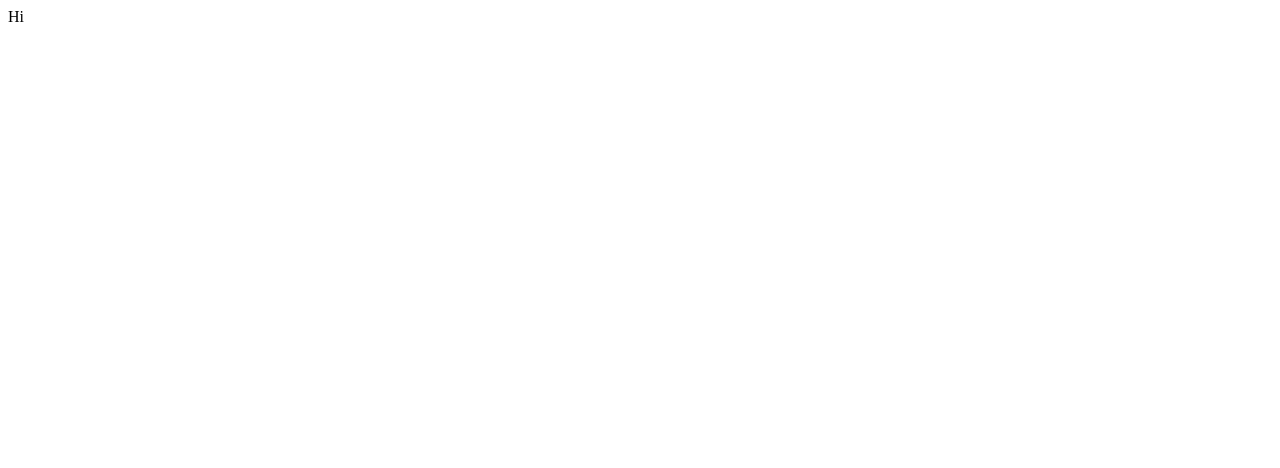
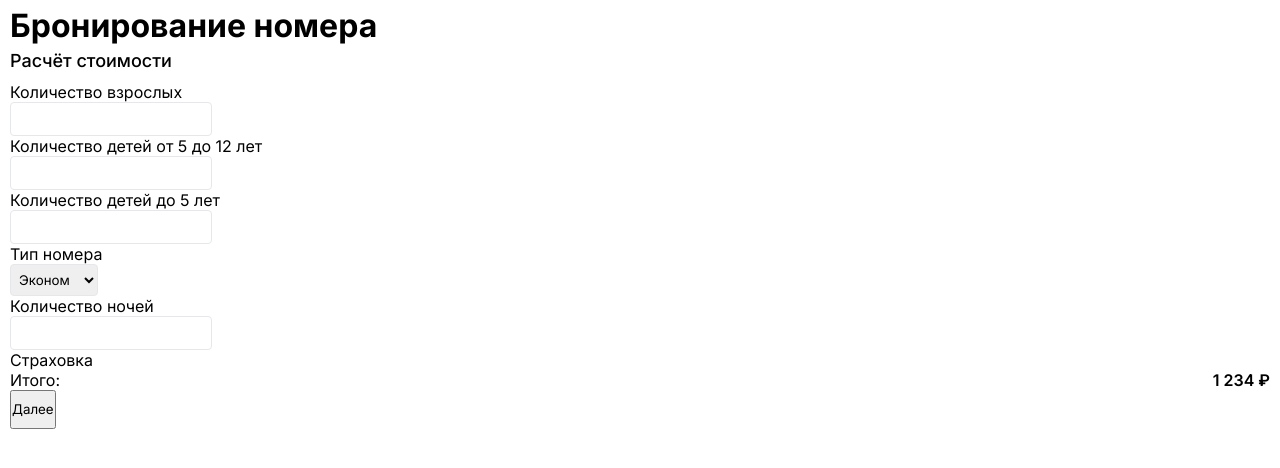
Before and after one commit to M4XPRD/nimax-test-task, a React (Create React App) app: page / in a window 1280 px wide. Shown: the top 468 px of the page. Built offline with nearby package versions, Linux system fonts and the light colour scheme.

Commit message:
Basic form created

```diff
--- a/src/App.js
+++ /dev/null
@@ -1,9 +0,0 @@
-import './styles/App.css';
-
-const App = () => (
-  <div>
-    Hi
-  </div>
-);
-
-export default App;
--- /dev/null
+++ b/src/App.jsx
@@ -0,0 +1,7 @@
+import Form from './components/Form';
+
+const App = () => (
+  <Form />
+);
+
+export default App;
--- /dev/null
+++ b/src/components/Form.jsx
@@ -0,0 +1,75 @@
+import React from 'react';
+
+const Form = () => (
+  <form className="form">
+    <header className="form-header">
+      <h1>Бронирование номера</h1>
+      <p>Расчёт стоимости</p>
+    </header>
+
+    <div className="form-container">
+      <div className="form-inputs">
+        <div className="form-control">
+          <label htmlFor="adults">
+            Количество взрослых
+            <input type="number" id="adults" name="adults" min="0" />
+          </label>
+        </div>
+
+        <div className="form-control">
+          <label htmlFor="children-5-12">
+            Количество детей от 5 до 12 лет
+            <input type="number" id="children-5-12" name="children-5-12" min="0" />
+          </label>
+        </div>
+
+        <div className="form-control">
+          <label htmlFor="children-0-5">
+            Количество детей до 5 лет
+            <input type="number" id="children-0-5" name="children-0-5" min="0" />
+          </label>
+        </div>
+
+        <div className="form-control">
+          <label htmlFor="room-type">
+            Тип номера
+            <select id="room-type" name="room-type">
+              <option selected>Эконом</option>
+              <option>Стандарт</option>
+              <option>Люкс</option>
+            </select>
+          </label>
+        </div>
+
+        <div className="form-control">
+          <label htmlFor="nights">
+            Количество ночей
+            <input type="number" id="nights" name="nights" min="0" />
+          </label>
+        </div>
+
+        <div className="form-insurance">
+          <span>Страховка</span>
+          <div className="insurance">
+            <div className="insurance-circle" />
+          </div>
+        </div>
+      </div>
+
+      <div className="form-results">
+        <div className="form-result">
+          <span>Итого:</span>
+          <span className="result-sum">1 234 ₽</span>
+        </div>
+        <div className="form-submit">
+          <button type="submit" className="submit">Далее</button>
+        </div>
+      </div>
+
+    </div>
+
+  </form>
+
+);
+
+export default Form;
--- /dev/null
+++ b/src/contexts/FormContext.jsx
@@ -0,0 +1,5 @@
+import { createContext } from 'react';
+
+const FormContext = createContext();
+
+export default FormContext;
--- /dev/null
+++ b/src/hooks/formHook.jsx
@@ -0,0 +1,6 @@
+import { useContext } from 'react';
+import formContext from '../contexts/FormContext';
+
+const useForm = () => useContext(formContext);
+
+export default useForm;
--- a/src/index.js
+++ b/src/index.js
@@ -1,11 +1,11 @@
 import React from 'react';
 import ReactDOM from 'react-dom/client';
-import './styles/index.css';
+import './styles/index.scss';
 import App from './App';
 
 const root = ReactDOM.createRoot(document.getElementById('root'));
 root.render(
   <React.StrictMode>
     <App />
-  </React.StrictMode>
+  </React.StrictMode>,
 );
--- /dev/null
+++ b/src/styles/adaptability-320.scss
@@ -0,0 +1,87 @@
+@media (max-width: 321px) {
+  .form-container {
+    display: flex;
+    flex-direction: column;
+    justify-content: space-between;
+    gap: 31px;
+    padding: 10px 0px 10px 0px;
+
+    .form-inputs {
+      display: flex;
+      flex-direction: column;
+      gap: 8px;
+
+      .form-control {
+        padding: 0px 0px 16px 0px;
+
+        label {
+          display: flex;
+          flex-direction: column;
+          gap: 4px;
+        }
+
+        label,
+        input,
+        select {
+          font-weight: 400;
+          font-size: 16px;
+          line-height: 18px;
+          width: -webkit-fill-available;
+        }
+      }
+
+      .form-insurance {
+        display: flex;
+        align-items: flex-start;
+        justify-content: space-between;
+        height: 48px;
+
+        span {
+          padding-top: 6.5px;
+        }
+
+        .insurance {
+          display: flex;
+          align-items: center;
+          justify-content: flex-start;
+
+          height: 32px;
+          width: 58px;
+          background-color: #D1D5DB;
+          border-radius: 32px;
+
+          border: none;
+
+          .insurance-circle {
+            width: 28px;
+            height: 28px;
+            margin: 2px;
+
+            background-color: #FFFFFF;
+
+            border-radius: 28px;
+
+            box-shadow: 0px 2px 2px 0px #00000040;
+          }
+        }
+      }
+    }
+
+    .form-results {
+      .form-submit {
+        padding: 10px 0px 10px 0px;
+
+        .submit {
+          font-size: 16px;
+          line-height: 19.36px;
+          width: -webkit-fill-available;
+
+          border-radius: 4px;
+          background-color: #3B82F6;
+          color: #FFFFFF;
+          border: none;
+        }
+      }
+    }
+  }
+}
--- /dev/null
+++ b/src/styles/form.scss
@@ -0,0 +1,53 @@
+.form {
+  display: flex;
+  flex-direction: column;
+  padding: 10px;
+  gap: 10px;
+
+  .form-header {
+    display: flex;
+    flex-direction: column;
+    gap: 8px;
+  }
+
+  h1 {
+    font-size: 32px;
+    line-height: 32px;
+  }
+
+  p {
+    font-weight: 500;
+    font-size: 18px;
+    line-height: 21.78px;
+  }
+
+  input,
+  select {
+    display: flex;
+    align-items: center;
+
+    font-family: 'Inter';
+    height: 32px;
+    border: 1px solid #E5E7EB;
+    border-radius: 4px;
+  }
+
+  input {
+    padding-left: 8px;
+  }
+
+  select {
+    padding-left: 4px;
+  }
+
+  .form-insurance,
+  .form-result {
+    display: flex;
+    justify-content: space-between;
+    align-items: center;
+  }
+
+  .result-sum {
+    font-weight: 600;
+  }
+}
--- /dev/null
+++ b/src/styles/index.scss
@@ -0,0 +1,4 @@
+@import url('https://fonts.googleapis.com/css2?family=Inter:wght@400;500;600;700&display=swap');
+@import './main.scss';
+@import './form.scss';
+@import './adaptability-320.scss';
--- /dev/null
+++ b/src/styles/main.scss
@@ -0,0 +1,13 @@
+* {
+  margin: 0;
+  padding: 0;
+}
+
+body {
+  font-family: 'Inter';
+}
+
+button {
+  font-family: 'Inter';
+  height: 39px;
+}
```
Also changed, not shown: src/contexts/FormProvider.jsx (added), src/styles/index.css (deleted).
